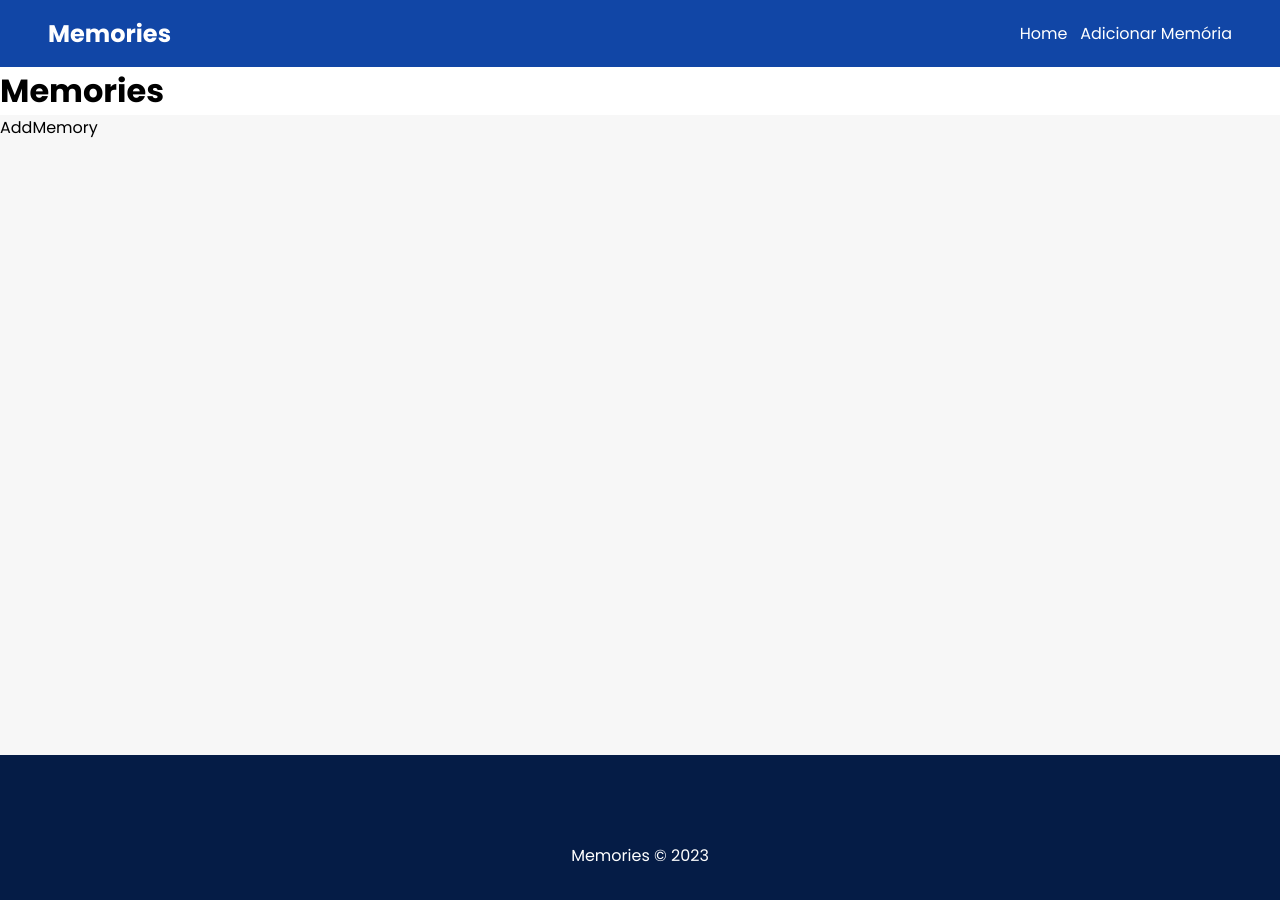
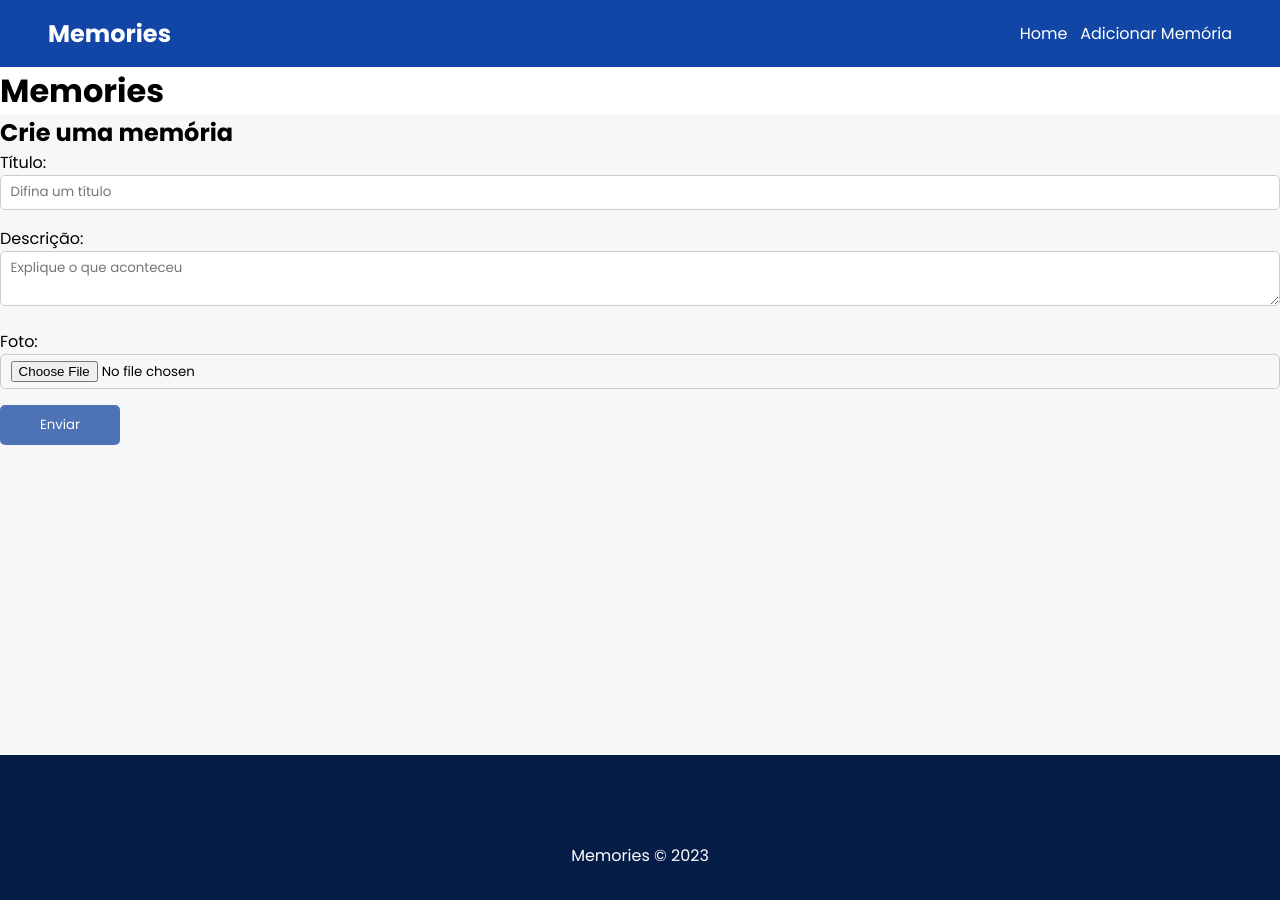
Before and after one commit to MaduReboucas/memories, a React (Vite) app in the folder frontend/: page /add-memory in a window 1280 px wide. Shown: the top 900 px of the page. Built offline with nearby package versions, Linux system fonts and the light colour scheme.

Commit message:
Criando formulário

```diff
--- a/frontend/src/routes/AddMemory.jsx
+++ b/frontend/src/routes/AddMemory.jsx
@@ -1,7 +1,34 @@
 import "./AddMemory.css";
 
+import axios from "axios";
+
+import { useState } from "react";
+
 const AddMemory = () => {
-  return <div>AddMemory</div>;
+  return (
+    <div className="add-memory-page">
+      <h2>Crie uma memória</h2>
+      <form>
+        <label>
+          <p>Título:</p>
+          <input type="text" name="title" placeholder="Difina um título" />
+        </label>
+        <label>
+          <p>Descrição:</p>
+          <textarea
+            type="text"
+            name="description"
+            placeholder="Explique o que aconteceu"
+          ></textarea>
+        </label>
+        <label>
+          <p>Foto:</p>
+          <input type="file" name="image" />
+        </label>
+        <input type="submit" value="Enviar" className="btn" />
+      </form>
+    </div>
+  );
 };
 
 export default AddMemory;
```
Also changed, not shown: frontend/src/axios-config.js (added, +9 -0 lines).
